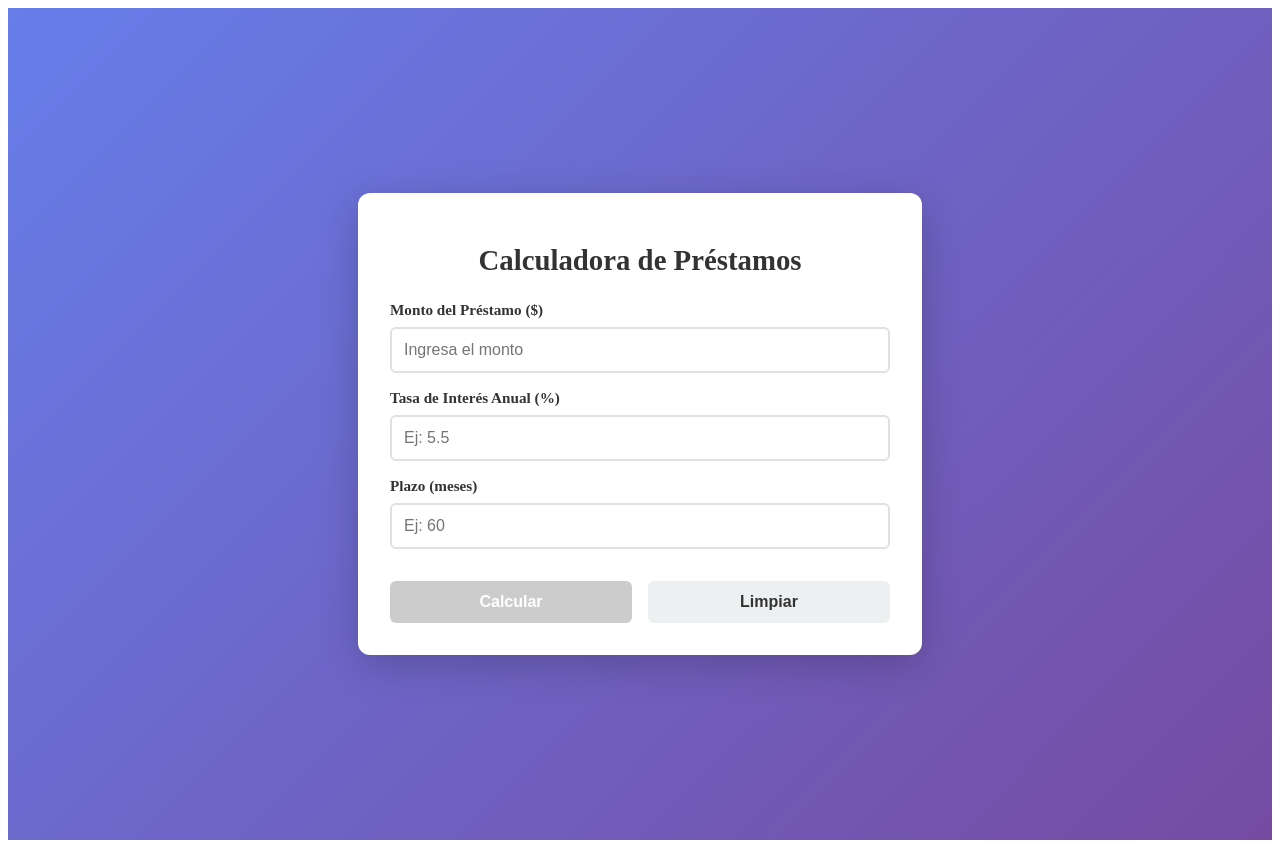
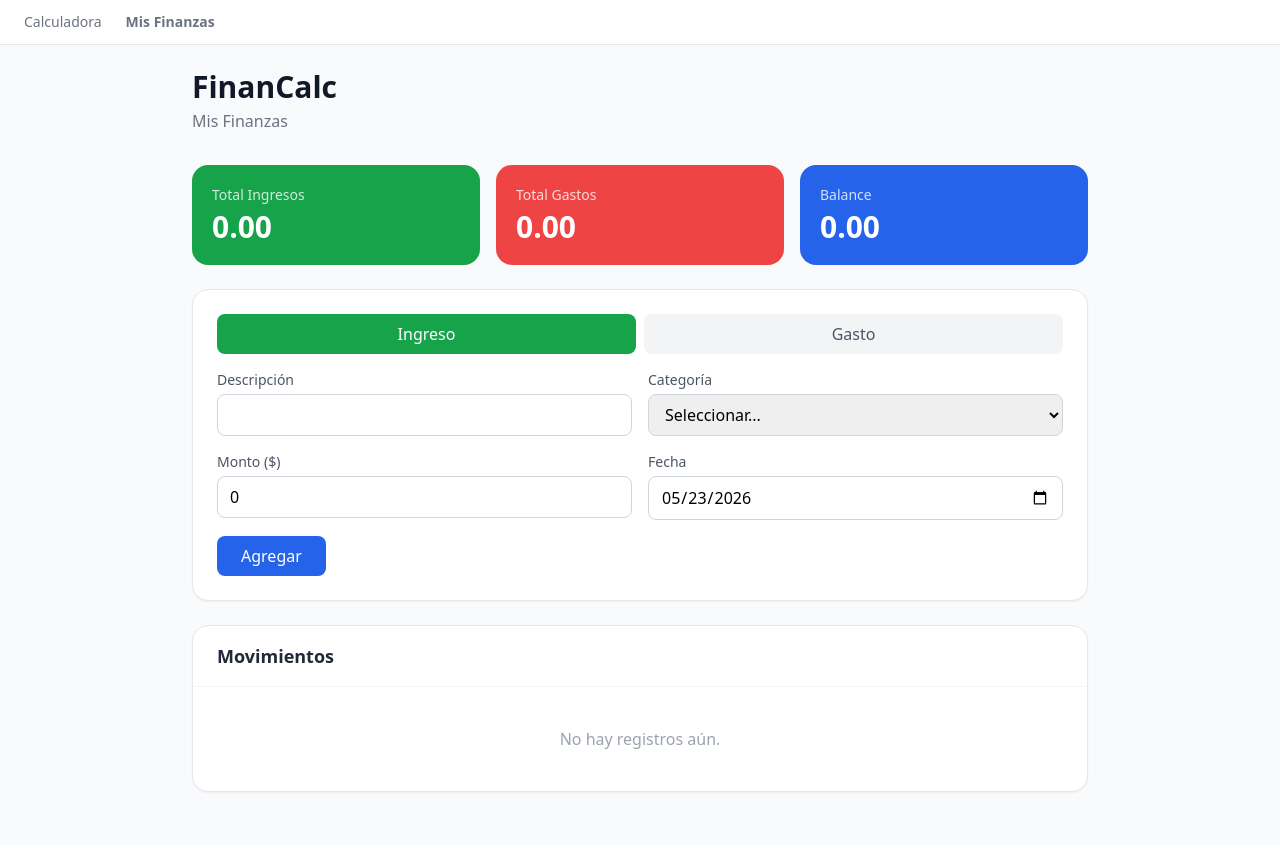
Before and after one commit to Almarales24/FinanCalc, an Angular app in the folder FinanCalc/: page /finanzas in a window 1280 px wide. Before the commit this address led to /. Built offline with nearby package versions, Linux system fonts and the light colour scheme.

Commit message:
feat(sprint2): US04 registrar ingresos, US05 registrar gastos con categoria, US10 navbar e interfaz

```diff
--- a/FinanCalc/angular.json
+++ b/FinanCalc/angular.json
@@ -2,7 +2,8 @@
   "$schema": "./node_modules/@angular/cli/lib/config/schema.json",
   "version": 1,
   "cli": {
-    "packageManager": "npm"
+    "packageManager": "npm",
+    "analytics": false
   },
   "newProjectRoot": "projects",
   "projects": {
--- a/FinanCalc/package.json
+++ b/FinanCalc/package.json
@@ -30,8 +30,11 @@
     "@angular/compiler-cli": "^21.2.0",
     "@types/express": "^5.0.1",
     "@types/node": "^20.17.19",
+    "autoprefixer": "^10.5.2",
     "jsdom": "^28.0.0",
+    "postcss": "^8.5.16",
     "prettier": "^3.8.1",
+    "tailwindcss": "^3.4.17",
     "typescript": "~5.9.2",
     "vitest": "^4.0.8"
   }
--- /dev/null
+++ b/FinanCalc/postcss.config.js
@@ -0,0 +1,6 @@
+module.exports = {
+  plugins: {
+    tailwindcss: {},
+    autoprefixer: {},
+  },
+}
--- a/FinanCalc/src/app/app.html
+++ b/FinanCalc/src/app/app.html
@@ -1,3 +1,11 @@
-<app-calculadora-prestamos></app-calculadora-prestamos>
-
+<nav class="bg-white border-b border-gray-200 px-6 py-3 flex gap-6">
+  <a routerLink="/calculadora" routerLinkActive="text-blue-600 font-semibold"
+    class="text-gray-500 hover:text-gray-800 text-sm transition-colors">
+    Calculadora
+  </a>
+  <a routerLink="/finanzas" routerLinkActive="text-blue-600 font-semibold"
+    class="text-gray-500 hover:text-gray-800 text-sm transition-colors">
+    Mis Finanzas
+  </a>
+</nav>
 <router-outlet />
--- a/FinanCalc/src/app/app.routes.ts
+++ b/FinanCalc/src/app/app.routes.ts
@@ -1,3 +1,9 @@
 import { Routes } from '@angular/router';
+import { CalculadoraPrestamos } from './components/calculadora-prestamos/calculadora-prestamos';
+import { FinanzasPersonalesComponent } from './finanzas-personales/finanzas-personales';
 
-export const routes: Routes = [];
+export const routes: Routes = [
+  { path: '', redirectTo: 'calculadora', pathMatch: 'full' },
+  { path: 'calculadora', component: CalculadoraPrestamos },
+  { path: 'finanzas', component: FinanzasPersonalesComponent },
+];
--- a/FinanCalc/src/app/app.ts
+++ b/FinanCalc/src/app/app.ts
@@ -1,13 +1,10 @@
-import { Component, signal } from '@angular/core';
-import { RouterOutlet } from '@angular/router';
-import { CalculadoraPrestamos } from './components/calculadora-prestamos/calculadora-prestamos';
+import { Component } from '@angular/core';
+import { RouterOutlet, RouterLink, RouterLinkActive } from '@angular/router';
 
 @Component({
   selector: 'app-root',
-  imports: [RouterOutlet, CalculadoraPrestamos],
+  standalone: true,
+  imports: [RouterOutlet, RouterLink, RouterLinkActive],
   templateUrl: './app.html',
-  styleUrl: './app.css'
 })
-export class App {
-  protected readonly title = signal('FinanCalc');
-}
+export class App {}
--- /dev/null
+++ b/FinanCalc/src/app/finanzas-personales/finanzas-personales.css
@@ -0,0 +1 @@
+/* Estilos del componente finanzas personales */
--- /dev/null
+++ b/FinanCalc/src/app/finanzas-personales/finanzas-personales.html
@@ -0,0 +1,102 @@
+<div class="min-h-screen bg-gray-50 p-6">
+  <div class="max-w-4xl mx-auto">
+
+    <h1 class="text-3xl font-bold text-gray-900 mb-1">FinanCalc</h1>
+    <p class="text-gray-500 mb-8">Mis Finanzas</p>
+
+    <div class="grid grid-cols-1 md:grid-cols-3 gap-4 mb-6">
+      <div class="bg-green-600 text-white rounded-2xl p-5">
+        <p class="text-sm opacity-80">Total Ingresos</p>
+        <p class="text-3xl font-bold mt-1">{{ totalIngresos | number:'1.2-2' }}</p>
+      </div>
+      <div class="bg-red-500 text-white rounded-2xl p-5">
+        <p class="text-sm opacity-80">Total Gastos</p>
+        <p class="text-3xl font-bold mt-1">{{ totalGastos | number:'1.2-2' }}</p>
+      </div>
+      <div [class]="balance >= 0 ? 'bg-blue-600' : 'bg-orange-500'" class="text-white rounded-2xl p-5">
+        <p class="text-sm opacity-80">Balance</p>
+        <p class="text-3xl font-bold mt-1">{{ balance | number:'1.2-2' }}</p>
+      </div>
+    </div>
+
+    <div class="bg-white rounded-2xl border border-gray-200 shadow-sm p-6 mb-6">
+      <div class="flex gap-2 mb-4">
+        <button (click)="tipoForm = 'ingreso'; onTipoChange()"
+          [class]="tipoForm === 'ingreso' ? 'bg-green-600 text-white' : 'bg-gray-100 text-gray-600'"
+          class="flex-1 py-2 rounded-lg font-medium transition-colors">
+          Ingreso
+        </button>
+        <button (click)="tipoForm = 'gasto'; onTipoChange()"
+          [class]="tipoForm === 'gasto' ? 'bg-red-500 text-white' : 'bg-gray-100 text-gray-600'"
+          class="flex-1 py-2 rounded-lg font-medium transition-colors">
+          Gasto
+        </button>
+      </div>
+
+      <div class="grid grid-cols-1 md:grid-cols-2 gap-4">
+        <div>
+          <label class="block text-sm font-medium text-gray-600 mb-1">Descripción</label>
+          <input type="text" [(ngModel)]="descripcionForm"
+            class="w-full border border-gray-300 rounded-lg px-3 py-2 focus:outline-none focus:ring-2 focus:ring-blue-500" />
+        </div>
+        <div>
+          <label class="block text-sm font-medium text-gray-600 mb-1">Categoría</label>
+          <select [(ngModel)]="categoriaForm"
+            class="w-full border border-gray-300 rounded-lg px-3 py-2 focus:outline-none focus:ring-2 focus:ring-blue-500">
+            <option value="">Seleccionar...</option>
+            <option *ngFor="let cat of categorias" [value]="cat">{{ cat }}</option>
+          </select>
+        </div>
+        <div>
+          <label class="block text-sm font-medium text-gray-600 mb-1">Monto ($)</label>
+          <input type="number" [(ngModel)]="montoForm"
+            class="w-full border border-gray-300 rounded-lg px-3 py-2 focus:outline-none focus:ring-2 focus:ring-blue-500" />
+        </div>
+        <div>
+          <label class="block text-sm font-medium text-gray-600 mb-1">Fecha</label>
+          <input type="date" [(ngModel)]="fechaForm"
+            class="w-full border border-gray-300 rounded-lg px-3 py-2 focus:outline-none focus:ring-2 focus:ring-blue-500" />
+        </div>
+      </div>
+
+      <button (click)="agregar()"
+        class="mt-4 bg-blue-600 hover:bg-blue-700 text-white font-medium px-6 py-2 rounded-lg transition-colors">
+        Agregar
+      </button>
+    </div>
+
+    <div class="bg-white rounded-2xl border border-gray-200 shadow-sm overflow-hidden">
+      <div class="px-6 py-4 border-b border-gray-100">
+        <h2 class="text-lg font-semibold text-gray-800">Movimientos</h2>
+      </div>
+
+      <div *ngIf="movimientos.length === 0" class="px-6 py-10 text-center text-gray-400">
+        No hay registros aún.
+      </div>
+
+      <ul class="divide-y divide-gray-100">
+        <li *ngFor="let m of movimientos" class="flex items-center justify-between px-6 py-4 hover:bg-gray-50">
+          <div class="flex items-center gap-4">
+            <div [class]="m.tipo === 'ingreso' ? 'bg-green-100 text-green-700' : 'bg-red-100 text-red-600'"
+              class="w-10 h-10 rounded-full flex items-center justify-center font-bold text-sm">
+              {{ m.tipo === 'ingreso' ? '+' : '-' }}
+            </div>
+            <div>
+              <p class="font-medium text-gray-800">{{ m.descripcion }}</p>
+              <p class="text-sm text-gray-400">{{ m.categoria }} · {{ m.fecha }}</p>
+            </div>
+          </div>
+          <div class="flex items-center gap-4">
+            <span [class]="m.tipo === 'ingreso' ? 'text-green-600' : 'text-red-500'" class="font-semibold text-lg">
+              {{ m.tipo === 'ingreso' ? '+' : '-' }}{{ m.monto | number:'1.2-2' }}
+            </span>
+            <button (click)="eliminar(m.id)" class="text-gray-300 hover:text-red-500 transition-colors text-xl font-bold">
+              ×
+            </button>
+          </div>
+        </li>
+      </ul>
+    </div>
+
+  </div>
+</div>
--- /dev/null
+++ b/FinanCalc/src/app/finanzas-personales/finanzas-personales.ts
@@ -0,0 +1,71 @@
+import { Component } from '@angular/core';
+import { CommonModule } from '@angular/common';
+import { FormsModule } from '@angular/forms';
+
+export interface Movimiento {
+  id: number;
+  tipo: 'ingreso' | 'gasto';
+  descripcion: string;
+  categoria: string;
+  monto: number;
+  fecha: string;
+}
+
+@Component({
+  selector: 'app-finanzas-personales',
+  standalone: true,
+  imports: [CommonModule, FormsModule],
+  templateUrl: './finanzas-personales.html',
+})
+export class FinanzasPersonalesComponent {
+  movimientos: Movimiento[] = [];
+  nextId = 1;
+
+  tipoForm: 'ingreso' | 'gasto' = 'ingreso';
+  descripcionForm = '';
+  categoriaForm = '';
+  montoForm: number = 0;
+  fechaForm = new Date().toISOString().split('T')[0];
+
+  categoriasGasto = ['Alimentación', 'Transporte', 'Vivienda', 'Salud', 'Educación', 'Entretenimiento', 'Ropa', 'Otros'];
+  categoriasIngreso = ['Salario', 'Freelance', 'Inversiones', 'Negocio', 'Otros'];
+
+  get categorias() {
+    return this.tipoForm === 'ingreso' ? this.categoriasIngreso : this.categoriasGasto;
+  }
+
+  get totalIngresos() {
+    return this.movimientos.filter(m => m.tipo === 'ingreso').reduce((s, m) => s + m.monto, 0);
+  }
+
+  get totalGastos() {
+    return this.movimientos.filter(m => m.tipo === 'gasto').reduce((s, m) => s + m.monto, 0);
+  }
+
+  get balance() {
+    return this.totalIngresos - this.totalGastos;
+  }
+
+  agregar() {
+    if (!this.descripcionForm || !this.categoriaForm || this.montoForm <= 0) return;
+    this.movimientos.unshift({
+      id: this.nextId++,
+      tipo: this.tipoForm,
+      descripcion: this.descripcionForm,
+      categoria: this.categoriaForm,
+      monto: this.montoForm,
+      fecha: this.fechaForm,
+    });
+    this.descripcionForm = '';
+    this.categoriaForm = '';
+    this.montoForm = 0;
+  }
+
+  eliminar(id: number) {
+    this.movimientos = this.movimientos.filter(m => m.id !== id);
+  }
+
+  onTipoChange() {
+    this.categoriaForm = '';
+  }
+}
--- a/FinanCalc/src/styles.css
+++ b/FinanCalc/src/styles.css
@@ -1 +1,3 @@
-/* You can add global styles to this file, and also import other style files */
+@tailwind base;
+@tailwind components;
+@tailwind utilities;
--- /dev/null
+++ b/FinanCalc/tailwind.config.js
@@ -0,0 +1,8 @@
+/** @type {import('tailwindcss').Config} */
+module.exports = {
+  content: ['./src/**/*.{html,ts}'],
+  theme: {
+    extend: {},
+  },
+  plugins: [],
+};
```
Also changed, not shown: 2 other files (tests, documents, lock files or other folders).
